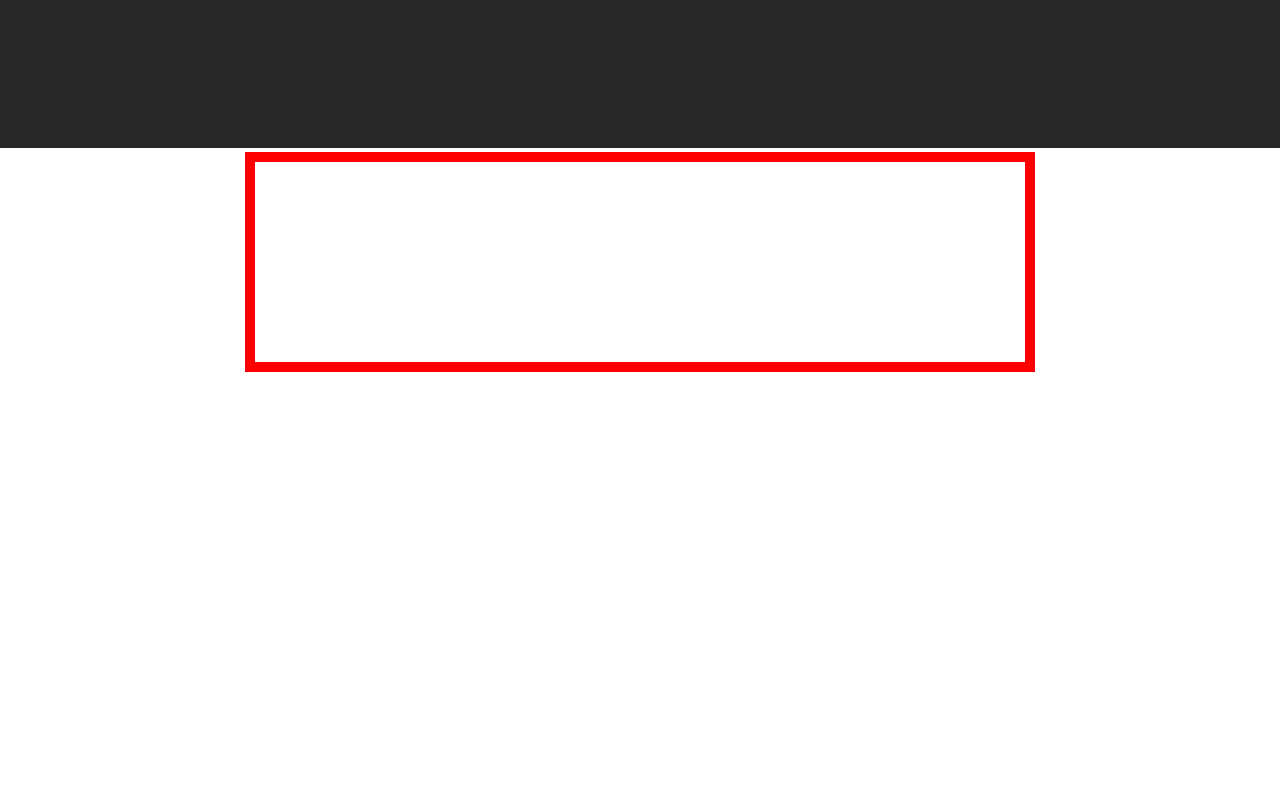
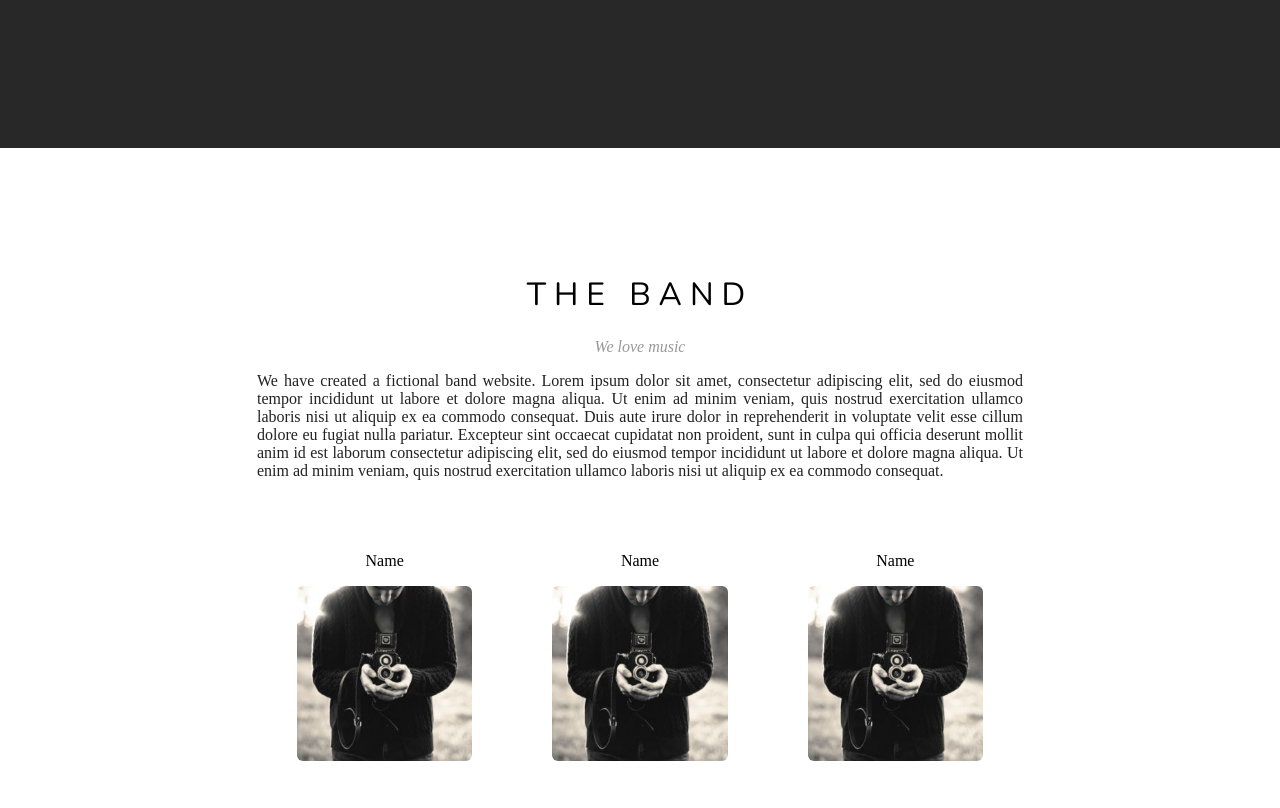
Before and after one commit to Gotaeyoun/04.Band-Template, a plain HTML site: page html/index.html in a window 1280 px wide. Shown: the part 540-1348 px from the top of the page. Drawn offline with nearby package versions, Linux system fonts and the light colour scheme.

Commit message:
THE BAND 완성

```diff
--- a/css/index.css
+++ b/css/index.css
@@ -1,4 +1,8 @@
-/* 공통 */
+/*글꼴불러오기*/
+@import url('https://fonts.googleapis.com/css2?family=Nunito:wght@300;400;800&display=swap');
+
+
+/* Normalize */
 html,
 body {
 	margin: 0px;
@@ -20,8 +24,32 @@ body {
 	height: 10000px;
 }
 
+/* 공통사항 */
 .clearfix {
 	clear: both;
+}
+
+.title {
+	text-align: center;
+	font-family: 'Nunito', sans-serif;
+	font-weight: 400;
+	letter-spacing: 8px;
+}
+
+.slogan {
+	color: #999;
+	text-align: center;
+	font-style: italic;
+}
+
+
+.desc {
+	color: #222;
+	text-align: justify;
+}
+
+.img {
+	width: 100%;
 }
 
 /* header */
@@ -78,9 +106,28 @@ body {
 
 /* bandwrap */
 .band-wrap {
-	border: 10px solid red;
 	max-width: 790px;
 	width: 100%;
 	margin: 0 auto;
 	padding: 100px 12px;
 }
+
+.members {}
+
+.member {
+	width: 33.3333%;
+	float: left;
+	padding: 40px;
+	;
+}
+
+.member>.name {
+	text-align: center;
+	padding: 16px;
+}
+
+/* member > .photo > img{} */
+
+.member img {
+	border-radius: 6px;
+}
--- a/html/index.html
+++ b/html/index.html
@@ -26,6 +26,37 @@
 	<img src="../img/la.jpg" alt="la" class="main-img">
 </div>
 <div class="band-wrap">
+	<h1 class="title">THE BAND</h1>
+	<p class="slogan">We love music</p>
+	<p class="desc">We have created a fictional band website. Lorem ipsum dolor sit amet, consectetur adipiscing elit, sed
+		do eiusmod tempor incididunt ut labore et dolore magna aliqua. Ut enim ad minim veniam, quis nostrud exercitation
+		ullamco laboris nisi ut aliquip ex ea commodo consequat. Duis aute irure dolor in reprehenderit in voluptate velit
+		esse cillum dolore eu fugiat nulla pariatur. Excepteur sint occaecat cupidatat non proident, sunt in culpa qui
+		officia deserunt mollit anim id est laborum consectetur adipiscing elit, sed do eiusmod tempor incididunt ut labore
+		et dolore magna aliqua. Ut enim ad minim veniam, quis nostrud exercitation ullamco laboris nisi ut aliquip ex ea
+		commodo consequat. </p>
+
+		<div class="members">
+			<div class="member">
+				<div class="name">Name</div>
+				<div class="photo">
+					<img src="../img/bandmember.jpg" alt="photo" class="img">
+				</div>
+			</div>
+			<div class="member">
+				<div class="name">Name</div>
+				<div class="photo">
+					<img src="../img/bandmember.jpg" alt="photo" class="img">
+				</div>
+			</div>
+			<div class="member">
+				<div class="name">Name</div>
+				<div class="photo">
+					<img src="../img/bandmember.jpg" alt="photo" class="img">
+				</div>
+			</div>
+			<div class="clearfix"></div>
+		</div>
 
 </div>
 
```
